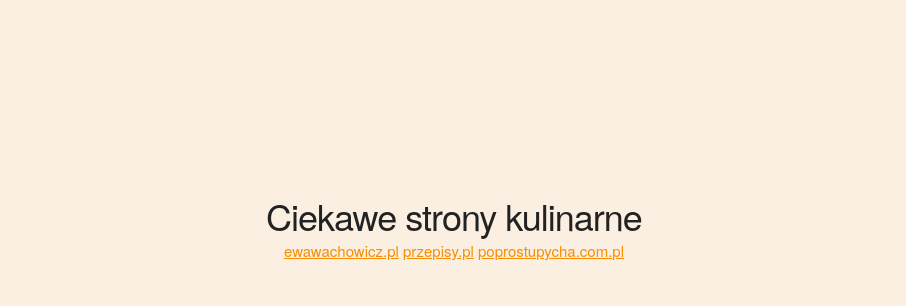
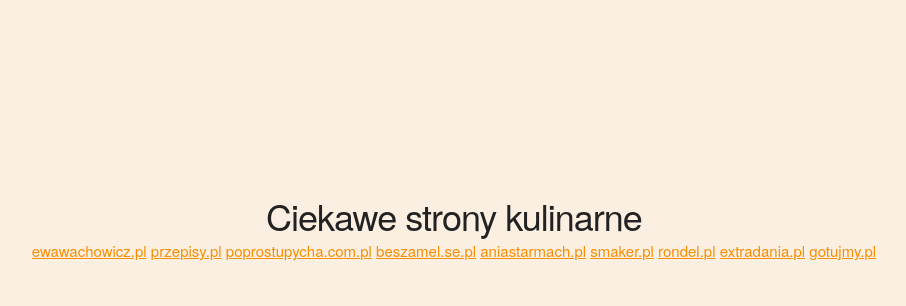
Before and after one commit to jakiobiad/jakiobiad.github.io, a plain HTML site: page propozycje.html in a window 1280 px wide. Shown: the part 160-466 px from the top of the page, without its empty margins (186-1092 px from the left). Drawn offline with nearby package versions, Linux system fonts and the light colour scheme; a web font is replaced by a local one.

Commit message:
Update propozycje.html

```diff
--- a/propozycje.html
+++ b/propozycje.html
@@ -17,7 +17,13 @@
 		</h3>
 		<a href="https://ewawachowicz.pl/">ewawachowicz.pl</a>
 		<a href="https://www.przepisy.pl/">przepisy.pl</a>
-		<a href="https://poprostupycha.com.pl/">poprostupycha.com.pl
+		<a href="https://poprostupycha.com.pl/">poprostupycha.com.pl</a>
+		<a href="https://beszamel.se.pl/">beszamel.se.pl</a>
+		<a href="https://aniastarmach.pl">aniastarmach.pl</a>
+		<a href="https://smaker.pl">smaker.pl</a>
+		<a href="https://rondel.pl">rondel.pl</a>
+		<a href="https://extradania.pl">extradania.pl</a>
+		<a href="https://gotujmy.pl">gotujmy.pl</a>
 
 	</div>
 	<div id="meal" class="row meal"></div>
```
